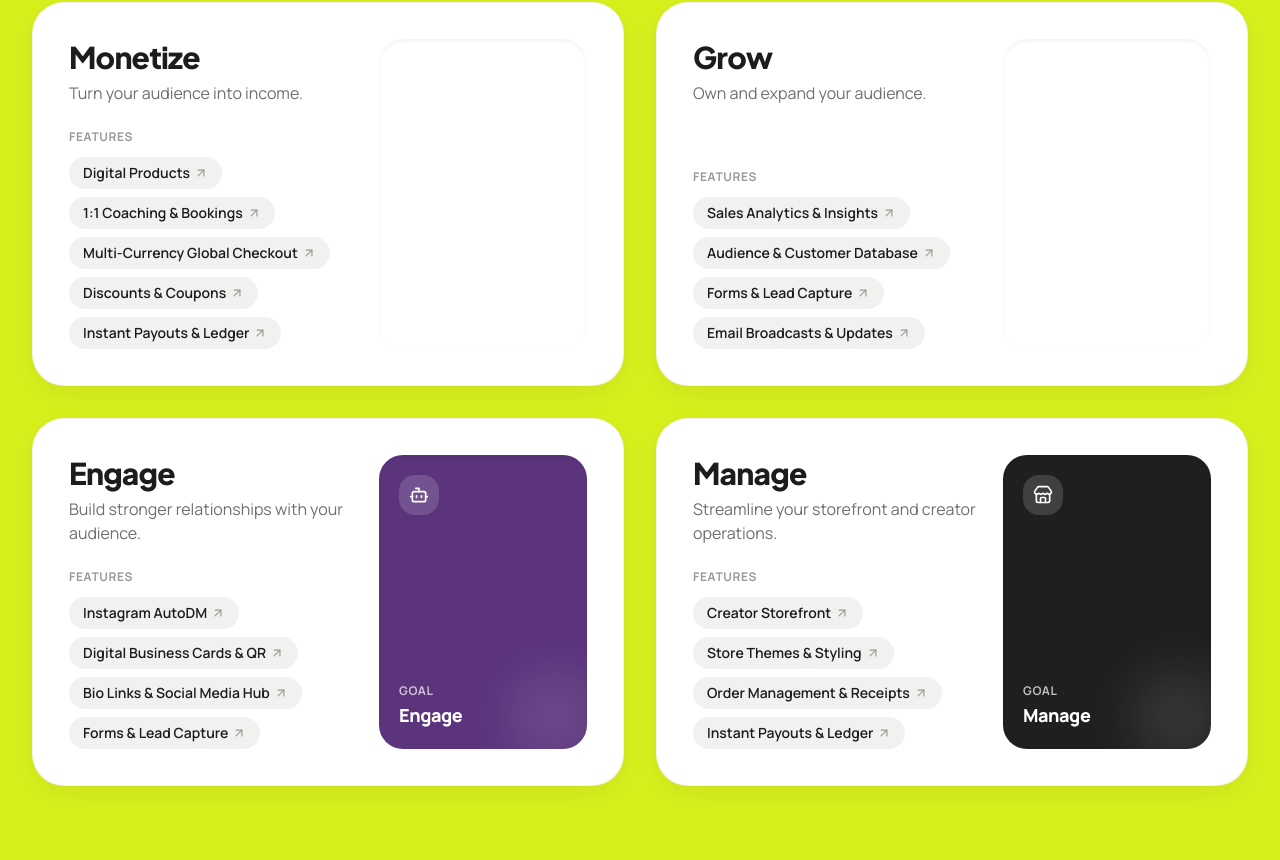
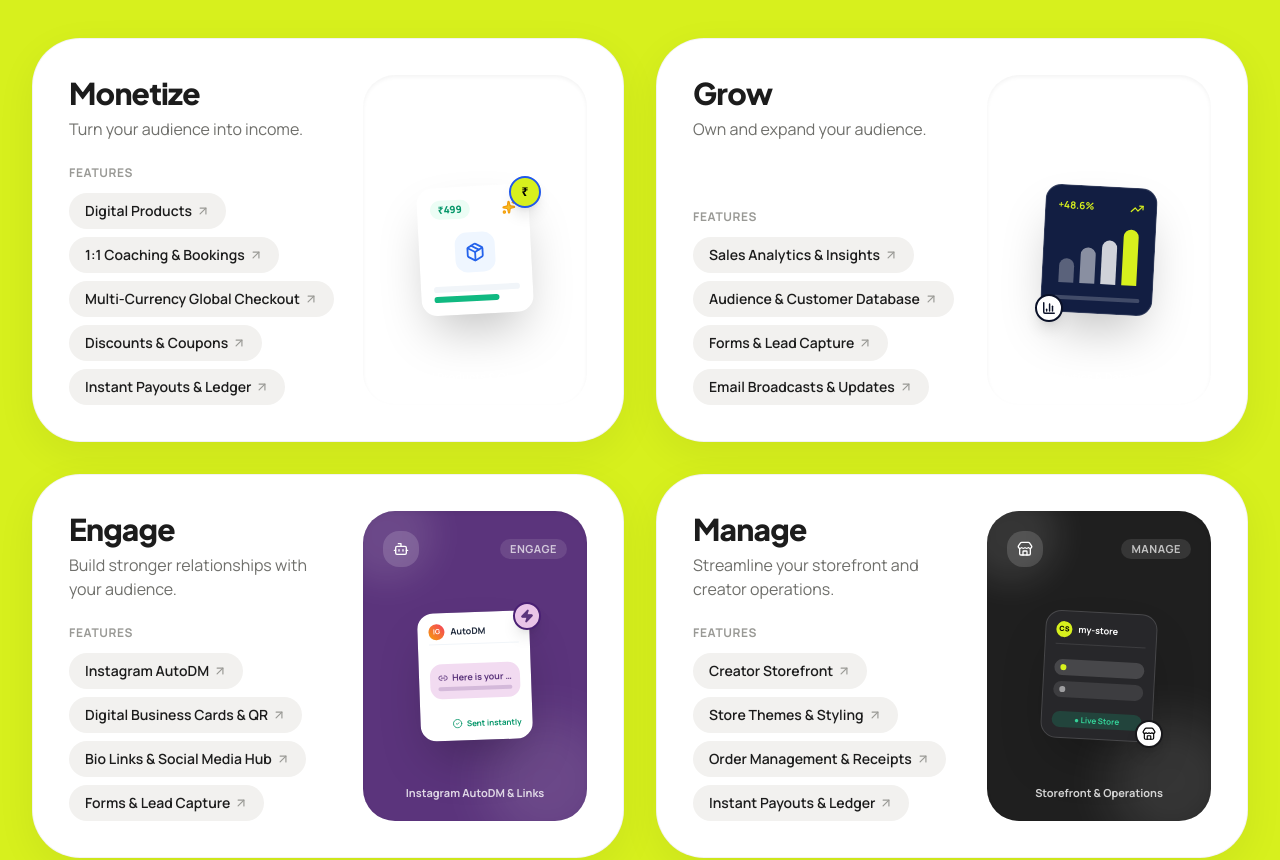
Before and after one commit to cipherX2433/creatorstore, a Next.js app: page /features in a window 1280 px wide. Shown: the part 1912-2772 px from the top of the page. Built offline with nearby package versions, Linux system fonts and the light colour scheme; no server answers; a web font is replaced by a local one.

Commit message:
refactor: update feature section card styling and add tests for goal cards and corner radii

```diff
--- a/components/features/BrowseByGoalSection.jsx
+++ b/components/features/BrowseByGoalSection.jsx
@@ -16,6 +16,10 @@ import {
   ShoppingBag,
   Tag,
   ArrowUpRight,
+  TrendingUp,
+  Zap,
+  CheckCircle2,
+  Sparkles,
 } from 'lucide-react'
 import { FEATURE_GOALS, CREATORSTORE_FEATURES } from '@/lib/featuresData'
 
@@ -57,18 +61,18 @@ export default function BrowseByGoalSection({ onSelectFeatureChip }) {
           Browse by goal
         </h2>
 
-        {/* 2-Column Desktop Grid */}
-        <div className="grid grid-cols-1 lg:grid-cols-2 gap-6 sm:gap-8">
+        {/* 2-Column Desktop Grid, 1-Column Mobile */}
+        <div className="grid grid-cols-1 lg:grid-cols-2 gap-6 sm:gap-8 items-stretch">
           {FEATURE_GOALS.map((goal) => {
             const GoalIcon = ICON_MAP[goal.iconName] || Store
 
             return (
               <div
                 key={goal.id}
-                className="bg-white rounded-[32px] p-7 sm:p-9 shadow-[0_8px_30px_rgba(0,0,0,0.06)] flex flex-col sm:flex-row gap-6 justify-between items-stretch border border-black/5"
+                className="bg-white rounded-[40px] sm:rounded-[48px] p-7 sm:p-9 shadow-[0_12px_40px_rgba(0,0,0,0.06)] hover:shadow-[0_16px_48px_rgba(0,0,0,0.1)] transition-all duration-200 flex flex-col sm:flex-row gap-6 sm:gap-7 justify-between items-stretch border border-black/5 overflow-hidden"
               >
-                {/* Left Side: Content & Feature Chips */}
-                <div className="flex-1 flex flex-col justify-between space-y-6">
+                {/* Left Column: Title, Description, and Feature Chips */}
+                <div className="flex-1 min-w-0 flex flex-col justify-between space-y-6">
                   <div>
                     <h3
                       className="text-2xl sm:text-3xl font-black text-[#1C1C1C] tracking-tight"
@@ -101,7 +105,7 @@ export default function BrowseByGoalSection({ onSelectFeatureChip }) {
                                 onSelectFeatureChip(feat)
                               }
                             }}
-                            className="bg-[#F2F1EF] hover:bg-[#E5E5E3] text-[#1C1C1C] text-xs sm:text-sm font-semibold px-3.5 py-1.5 rounded-full transition-colors inline-flex items-center gap-1 group/chip cursor-pointer"
+                            className="bg-[#F2F1EF] hover:bg-[#E5E5E3] text-[#1C1C1C] text-xs sm:text-sm font-semibold px-4 py-2 rounded-full transition-colors inline-flex items-center gap-1 group/chip cursor-pointer focus:outline-none focus:ring-2 focus:ring-[#1C1C1C]"
                             title={`Filter catalog by ${feat.name}`}
                           >
                             <span>{feat.name}</span>
@@ -113,25 +117,144 @@ export default function BrowseByGoalSection({ onSelectFeatureChip }) {
                   </div>
                 </div>
 
-                {/* Right Side: Visual Graphic Panel */}
+                {/* Right Column: Intentional, Visible Visual Graphic Panel */}
                 <div
-                  className={`w-full sm:w-44 md:w-52 h-44 sm:h-auto rounded-[24px] ${goal.panelColor} ${goal.panelText} p-5 flex flex-col justify-between shrink-0 shadow-inner relative overflow-hidden`}
+                  className={`w-full sm:w-48 lg:w-48 xl:w-56 min-h-[220px] sm:min-h-[260px] rounded-[28px] sm:rounded-[32px] ${goal.panelColor} ${goal.panelText} p-5 flex flex-col items-center justify-between shrink-0 shadow-inner relative overflow-hidden select-none`}
                 >
-                  {/* Subtle Background Pattern Elements */}
-                  <div className="absolute -right-4 -bottom-4 w-24 h-24 rounded-full bg-white/10 blur-xl pointer-events-none" />
+                  {/* Subtle Background Glows */}
+                  <div className="absolute -right-6 -bottom-6 w-32 h-32 rounded-full bg-white/10 blur-xl pointer-events-none" />
+                  <div className="absolute -left-6 -top-6 w-24 h-24 rounded-full bg-white/10 blur-lg pointer-events-none" />
 
                   {/* Top Badge */}
-                  <div className="w-10 h-10 rounded-2xl bg-white/15 backdrop-blur-sm flex items-center justify-center">
-                    <GoalIcon className="w-5 h-5 text-white" />
+                  <div className="w-full flex items-center justify-between relative z-10">
+                    <div className="w-9 h-9 rounded-2xl bg-white/15 backdrop-blur-sm flex items-center justify-center">
+                      <GoalIcon className="w-4 h-4 text-white" />
+                    </div>
+                    <span className="text-[11px] font-bold uppercase tracking-wider text-white/70 bg-white/10 px-2.5 py-0.5 rounded-full">
+                      {goal.title}
+                    </span>
                   </div>
 
-                  {/* Bottom Goal Title on Visual Panel */}
-                  <div className="relative z-10">
-                    <span className="text-xs font-bold uppercase tracking-wider text-white/70 block">
-                      Goal
-                    </span>
-                    <span className="text-base sm:text-lg font-black tracking-tight text-white block mt-0.5">
-                      {goal.title}
+                  {/* Intentional Centered CSS Illustration per Goal */}
+                  <div className="my-auto py-3 relative z-10 w-full flex items-center justify-center">
+                    {goal.id === 'monetize' && (
+                      /* Monetize Illustration: Elevated Digital Product & Coin Badge */
+                      <div className="relative group/panel">
+                        <div className="w-28 h-32 bg-white rounded-2xl shadow-2xl p-3 flex flex-col justify-between border border-white/50 rotate-[-3deg] hover:rotate-0 transition-transform duration-200">
+                          <div className="flex items-center justify-between">
+                            <span className="text-[10px] font-black text-emerald-600 bg-emerald-50 px-2 py-0.5 rounded-full">
+                              ₹499
+                            </span>
+                            <Sparkles className="w-3.5 h-3.5 text-amber-500 fill-amber-400" />
+                          </div>
+                          <div className="w-10 h-10 rounded-xl bg-blue-50 text-blue-600 flex items-center justify-center mx-auto my-1">
+                            <Package className="w-5 h-5 stroke-[2.2]" />
+                          </div>
+                          <div className="space-y-1">
+                            <div className="w-full h-1.5 rounded-full bg-slate-100" />
+                            <div className="w-3/4 h-1.5 rounded-full bg-emerald-500" />
+                          </div>
+                        </div>
+                        {/* Floating Gold Coin Badge */}
+                        <div className="absolute -top-2.5 -right-2.5 w-8 h-8 rounded-full bg-[#D7F01D] text-black font-black text-xs flex items-center justify-center shadow-lg border-2 border-[#2058EA]">
+                          ₹
+                        </div>
+                      </div>
+                    )}
+
+                    {goal.id === 'grow' && (
+                      /* Grow Illustration: Elevated Metrics Sheet & Bar Graph */
+                      <div className="relative group/panel">
+                        <div className="w-28 h-32 bg-[#121E42] rounded-2xl shadow-2xl p-3 flex flex-col justify-between border border-white/15 rotate-[3deg] hover:rotate-0 transition-transform duration-200">
+                          <div className="flex items-center justify-between text-white">
+                            <span className="text-[10px] font-bold text-[#D7F01D]">
+                              +48.6%
+                            </span>
+                            <TrendingUp className="w-3.5 h-3.5 text-[#D7F01D]" />
+                          </div>
+                          {/* 4 Bar Pillars */}
+                          <div className="flex items-end justify-between gap-1.5 h-14 px-1 my-1">
+                            <div className="w-4 h-6 rounded-t-sm bg-white/30" />
+                            <div className="w-4 h-9 rounded-t-sm bg-white/50" />
+                            <div className="w-4 h-11 rounded-t-sm bg-white/80" />
+                            <div className="w-4 h-14 rounded-t-sm bg-[#D7F01D]" />
+                          </div>
+                          <div className="w-full h-1 rounded-full bg-white/20" />
+                        </div>
+                        {/* Floating Target Badge */}
+                        <div className="absolute -bottom-2 -left-2 w-7 h-7 rounded-full bg-white text-[#0A1128] flex items-center justify-center shadow-lg border-2 border-[#0A1128]">
+                          <BarChart3 className="w-3.5 h-3.5 stroke-[2.5]" />
+                        </div>
+                      </div>
+                    )}
+
+                    {goal.id === 'engage' && (
+                      /* Engage Illustration: Instagram AutoDM Chat Card */
+                      <div className="relative group/panel">
+                        <div className="w-28 h-32 bg-white rounded-2xl shadow-2xl p-2.5 flex flex-col justify-between border border-white/60 rotate-[-2deg] hover:rotate-0 transition-transform duration-200">
+                          <div className="flex items-center gap-1.5 pb-1 border-b border-slate-100">
+                            <div className="w-4 h-4 rounded-full bg-gradient-to-tr from-amber-500 to-rose-500 flex items-center justify-center text-[7px] text-white font-bold">
+                              IG
+                            </div>
+                            <span className="text-[9px] font-bold text-slate-800">AutoDM</span>
+                          </div>
+                          {/* Chat Bubble with Link */}
+                          <div className="bg-[#EAC4E8]/60 text-[#5B347C] p-2 rounded-xl text-[9px] font-bold leading-tight space-y-1">
+                            <div className="flex items-center gap-1">
+                              <Link2 className="w-2.5 h-2.5 shrink-0" />
+                              <span className="truncate">Here is your link!</span>
+                            </div>
+                            <div className="w-full h-1 bg-[#5B347C]/20 rounded-full" />
+                          </div>
+                          <div className="flex items-center justify-end gap-1 text-[8px] font-bold text-emerald-600">
+                            <CheckCircle2 className="w-2.5 h-2.5" />
+                            <span>Sent instantly</span>
+                          </div>
+                        </div>
+                        {/* Floating Lightning Badge */}
+                        <div className="absolute -top-2.5 -right-2.5 w-7 h-7 rounded-full bg-[#EAC4E8] text-[#5B347C] flex items-center justify-center shadow-lg border-2 border-[#4A2074]">
+                          <Zap className="w-3.5 h-3.5 fill-[#5B347C]" />
+                        </div>
+                      </div>
+                    )}
+
+                    {goal.id === 'manage' && (
+                      /* Manage Illustration: Storefront Wireframe with Published Status */
+                      <div className="relative group/panel">
+                        <div className="w-28 h-32 bg-[#27272A] rounded-2xl shadow-2xl p-2.5 flex flex-col justify-between border border-white/15 rotate-[3deg] hover:rotate-0 transition-transform duration-200">
+                          {/* Store Avatar & Name */}
+                          <div className="flex items-center gap-1.5 pb-1.5 border-b border-white/10">
+                            <div className="w-4 h-4 rounded-full bg-[#D7F01D] text-black font-black text-[7px] flex items-center justify-center">
+                              CS
+                            </div>
+                            <span className="text-[9px] font-bold text-white truncate">my-store</span>
+                          </div>
+                          {/* Stacked Storefront Link Tiles */}
+                          <div className="space-y-1.5 py-1">
+                            <div className="w-full h-4 rounded-lg bg-white/15 flex items-center px-1.5">
+                              <div className="w-1.5 h-1.5 rounded-full bg-[#D7F01D]" />
+                            </div>
+                            <div className="w-full h-4 rounded-lg bg-white/10 flex items-center px-1.5">
+                              <div className="w-1.5 h-1.5 rounded-full bg-white/50" />
+                            </div>
+                          </div>
+                          {/* Live Status Pill */}
+                          <div className="text-[8px] font-bold text-emerald-400 bg-emerald-500/20 px-2 py-0.5 rounded-full text-center">
+                            ● Live Store
+                          </div>
+                        </div>
+                        {/* Floating Store Badge */}
+                        <div className="absolute -bottom-2 -right-2 w-7 h-7 rounded-full bg-white text-black flex items-center justify-center shadow-lg border-2 border-[#18181B]">
+                          <Store className="w-3.5 h-3.5" />
+                        </div>
+                      </div>
+                    )}
+                  </div>
+
+                  {/* Bottom Subtitle / Info */}
+                  <div className="relative z-10 text-center w-full">
+                    <span className="text-[11px] font-bold text-white/80 block">
+                      {goal.panelSub}
                     </span>
                   </div>
                 </div>
--- a/components/features/FeaturesFaqSection.jsx
+++ b/components/features/FeaturesFaqSection.jsx
@@ -29,7 +29,7 @@ export default function FeaturesFaqSection() {
             <AccordionItem
               key={faq.id}
               value={faq.id}
-              className="bg-white rounded-[22px] border border-[#E2E3DD] shadow-[0_4px_20px_rgba(0,0,0,0.02)] overflow-hidden px-6 sm:px-8 border-b-0"
+              className="bg-white rounded-[28px] sm:rounded-[32px] border border-[#E2E3DD] shadow-[0_4px_20px_rgba(0,0,0,0.02)] overflow-hidden px-6 sm:px-8 border-b-0"
             >
               <AccordionTrigger
                 className="py-5 sm:py-6 text-left hover:no-underline font-bold text-lg sm:text-xl text-[#1C1C1C] group"
```
Also changed, not shown: components/features/AllFeaturesSection.jsx (+5 -5 lines), components/features/PopularFeaturesSection.jsx (+5 -5 lines), tests/features_page_test.mjs (+13 -5 lines).
